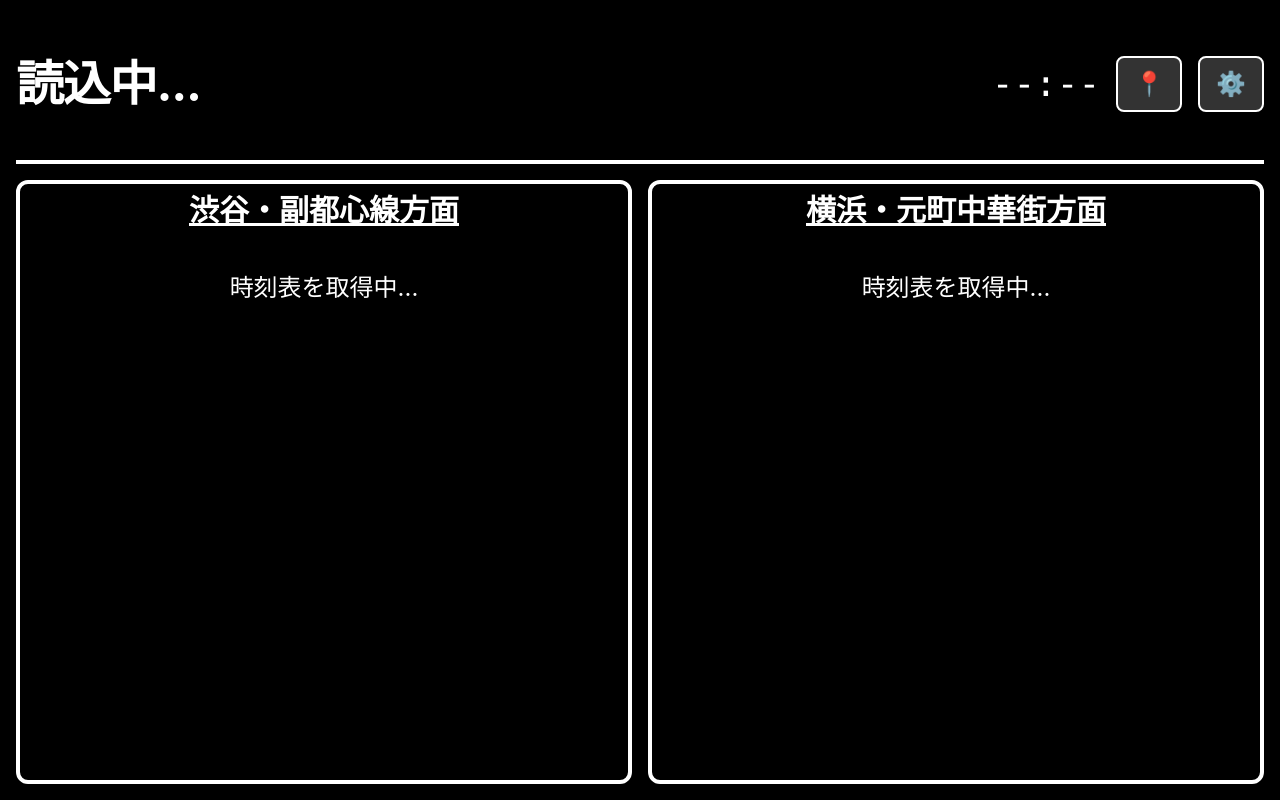
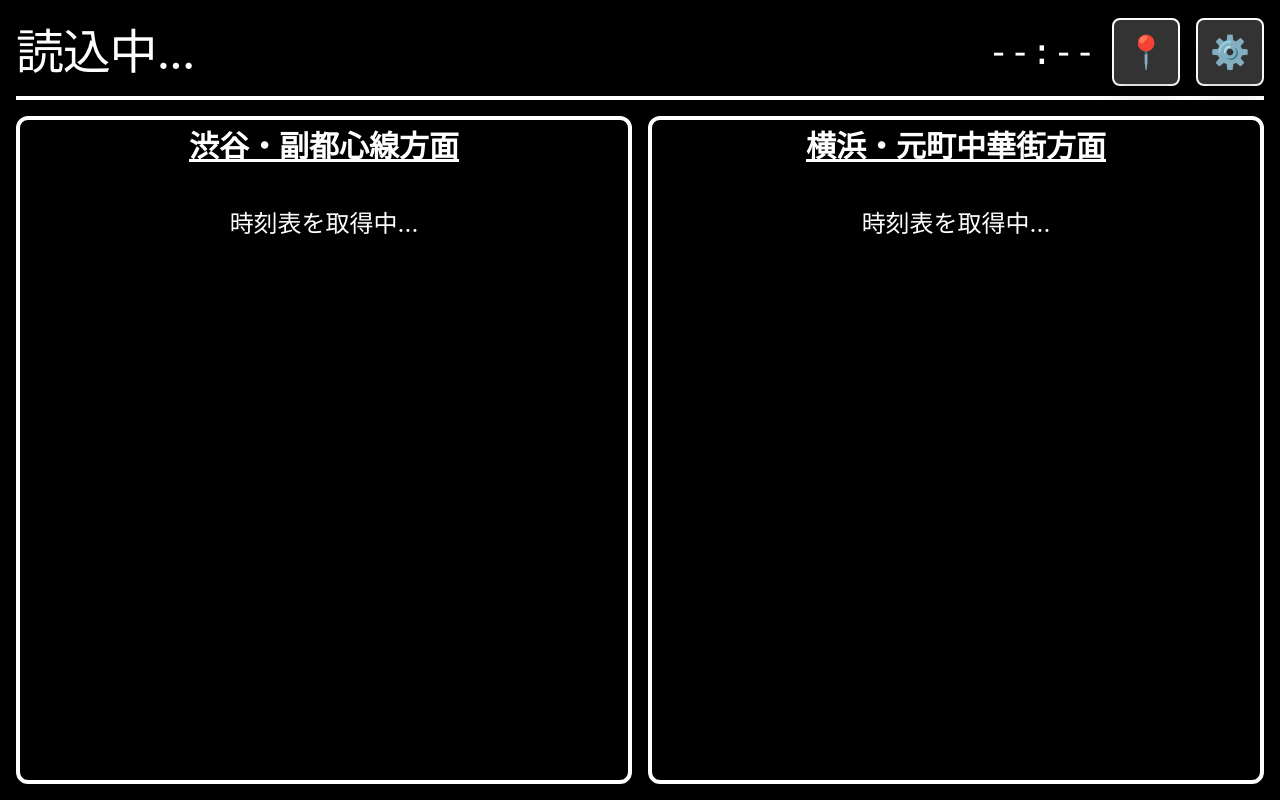
Before and after one commit to kagelump/trainboard, a website built with Vite: page index.html in a window 1280 px wide. Built offline with nearby package versions, Linux system fonts and the light colour scheme; no server answers.

Commit message:
Make top right buttons more square

```diff
--- a/css/trainboard.css
+++ b/css/trainboard.css
@@ -29,7 +29,6 @@ body {
   border: 2px solid #fff;
   color: #fff;
   background-color: #333;
-  padding: 0.5rem 1rem;
   font-size: 1.5rem;
   border-radius: 0.5rem;
 }
@@ -72,10 +71,8 @@ body {
   }
   #settings-button {
     font-size: 1.5rem;
-    padding: 0.2rem;
   }
   #railway-button {
     font-size: 1.5rem;
-    padding: 0.2rem;
   }
 }
--- a/index.html
+++ b/index.html
@@ -15,20 +15,12 @@
       <station-header></station-header>
       <div class="flex items-center space-x-2 sm:space-x-4">
         <span id="time-header" class="text-2xl sm:text-4xl font-mono">--:--</span>
-        <button
+        <header-button
           id="location-button"
-          class="rounded-md sm:rounded-lg shadow-xl hover:bg-white hover:text-black transition duration-150"
+          icon="📍"
           title="現在地から最寄り駅を探す"
-        >
-          📍
-        </button>
-        <button
-          id="settings-button"
-          class="rounded-md sm:rounded-lg shadow-xl hover:bg-white hover:text-black transition duration-150"
-          title="設定"
-        >
-          ⚙️
-        </button>
+        ></header-button>
+        <header-button id="settings-button" icon="⚙️" title="設定"></header-button>
       </div>
     </header>
 
--- /dev/null
+++ b/src/components/HeaderButton.ts
@@ -0,0 +1,73 @@
+import { html, css, LitElement } from 'lit';
+import { customElement, property } from 'lit/decorators.js';
+
+/**
+ * HeaderButton component - displays a square button with an icon in the header
+ */
+@customElement('header-button')
+export class HeaderButton extends LitElement {
+  static styles = css`
+    :host {
+      display: inline-block;
+      cursor: pointer;
+    }
+
+    button {
+      width: 3rem; /* 48px - square button */
+      height: 3rem;
+      display: flex;
+      align-items: center;
+      justify-content: center;
+      font-size: 1.5rem; /* text-2xl */
+      border-radius: 0.375rem; /* rounded-md */
+      box-shadow:
+        0 20px 25px -5px rgb(0 0 0 / 0.1),
+        0 8px 10px -6px rgb(0 0 0 / 0.1); /* shadow-xl */
+      transition: all 150ms;
+      background: transparent;
+      border: none;
+      cursor: pointer;
+      padding: 0;
+    }
+
+    button:hover {
+      background-color: white;
+      color: black;
+    }
+
+    /* Larger size for desktop */
+    @media (min-width: 640px) {
+      button {
+        width: 4rem; /* 64px */
+        height: 4rem;
+        font-size: 2rem; /* text-3xl */
+        border-radius: 0.5rem; /* sm:rounded-lg */
+      }
+    }
+  `;
+
+  @property({ type: String })
+  icon = '';
+
+  @property({ type: String })
+  title = '';
+
+  private handleClick(e: Event) {
+    // Forward the click event to the host element so external listeners work
+    this.dispatchEvent(new Event('click', { bubbles: true, composed: true }));
+  }
+
+  render() {
+    return html`
+      <button @click="${this.handleClick}" title="${this.title}" aria-label="${this.title}">
+        ${this.icon}
+      </button>
+    `;
+  }
+}
+
+declare global {
+  interface HTMLElementTagNameMap {
+    'header-button': HeaderButton;
+  }
+}
--- a/src/components/StationHeader.ts
+++ b/src/components/StationHeader.ts
@@ -9,15 +9,12 @@ export class StationHeader extends LitElement {
   static styles = css`
     :host {
       display: block;
-    }
-
-    .station-name {
       font-size: 1.875rem; /* text-3xl */
       letter-spacing: -0.025em; /* tracking-tight */
     }
 
     @media (min-width: 640px) {
-      .station-name {
+      :host {
         font-size: 3rem; /* sm:text-5xl */
       }
     }
@@ -27,7 +24,7 @@ export class StationHeader extends LitElement {
   stationName = '読込中...';
 
   render() {
-    return html`<h1 class="station-name">${this.stationName}</h1>`;
+    return html`${this.stationName}`;
   }
 }
 
--- a/src/ui.ts
+++ b/src/ui.ts
@@ -9,6 +9,7 @@ import operators from './operators.json';
 import { DISPLAYED_TRAINS_LIMIT } from './constants';
 import './components/DeparturesList.js';
 import './components/StationHeader.js';
+import './components/HeaderButton.js';
 import { TrainDepartureView } from './components/TrainDepartureView.js';
 import type { DeparturesList } from './components/DeparturesList.js';
 import type { StationHeader } from './components/StationHeader.js';
```
